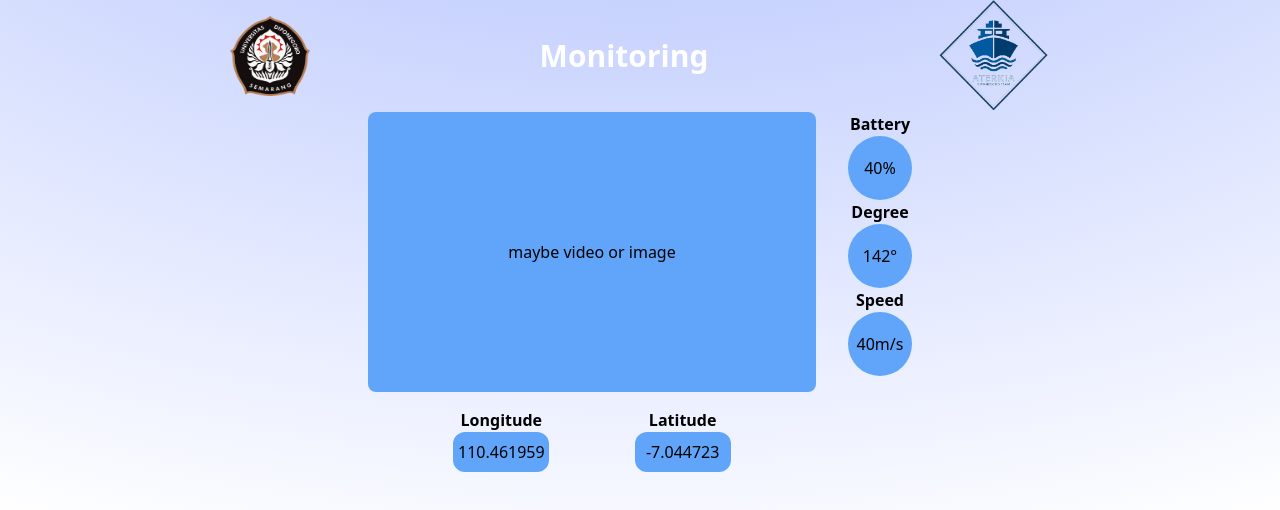
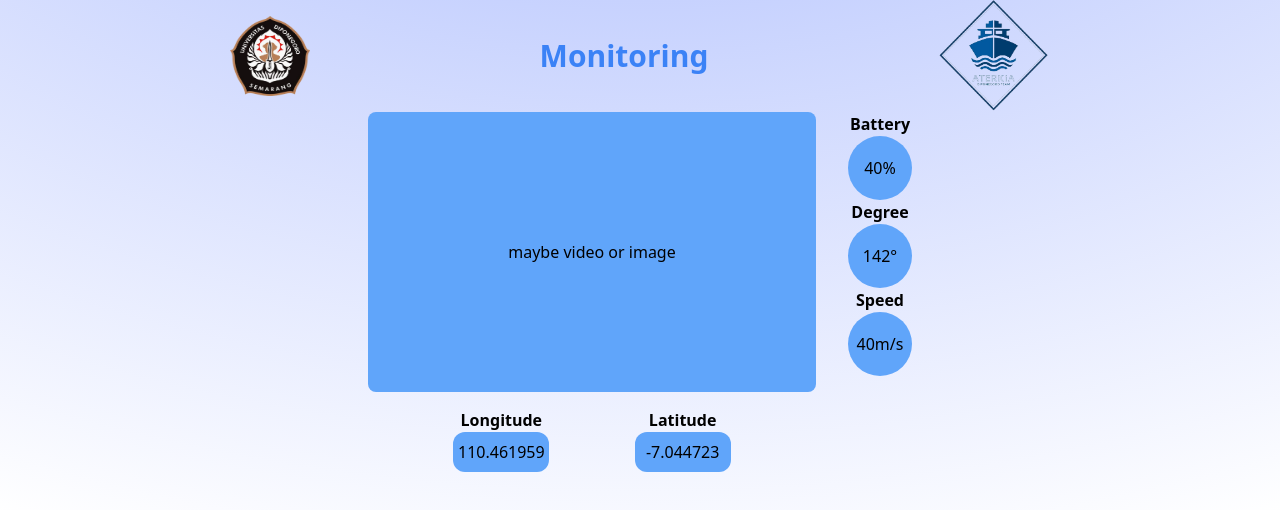
Before and after one commit to princeofverry/monitoring, a React (Vite) app: page / in a window 1280 px wide. Shown: the top 510 px of the page. Built offline with nearby package versions, Linux system fonts and the light colour scheme.

Commit message:
fix: image

```diff
--- a/src/App.jsx
+++ b/src/App.jsx
@@ -8,12 +8,12 @@ function App() {
         <div className="absolute inset-0 h-full w-full bg-background [background:radial-gradient(125%_125%_at_50%_-50%,#c7d2fe_40%,transparent_100%)] dark:[background:radial-gradient(125%_125%_at_50%_-50%,#6366f136_40%,transparent_100%)]"></div>
         <div className="relative flex flex-row items-center justify-evenly">
           <div className='flex flex-col items-center font-semibold'>
-            <img src="src/assets/undip.png" alt="logo-undip" className='md:w-20 md:h-20 w-16' />
+            <img src="/undip.png" alt="logo-undip" className='md:w-20 md:h-20 w-16' />
             {/* <p className='md:text-base text-xs'>Universitas Diponegoro</p> */}
           </div>
-          <h1 className='text-center md:text-3xl text-xl font-bold text-white'>Monitoring</h1>
+          <h1 className='text-center md:text-3xl text-xl font-bold text-blue-500'>Monitoring</h1>
           <div className='flex flex-col items-center font-semibold'>
-            <img src="src/assets/aterkia.png" alt="logo-ater" className='md:w-28 md:h-28 w-16' />
+            <img src="/aterkia.png" alt="logo-ater" className='md:w-28 md:h-28 w-16' />
             {/* <p className='md:text-base text-xs'>Aterkia</p> */}
           </div>
         </div>
```
Also changed, not shown: public/aterkia.png (renamed from src/assets/aterkia.png), public/undip.png (renamed from src/assets/undip.png).
